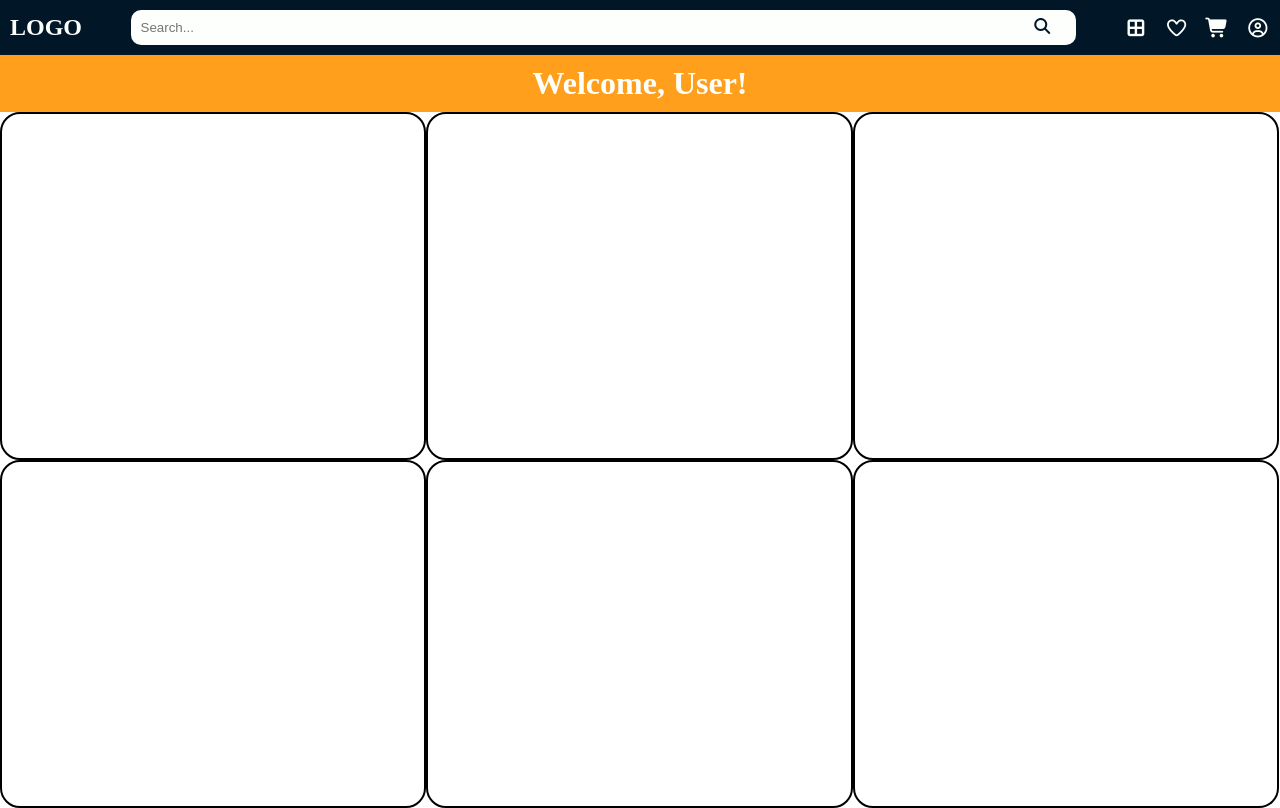
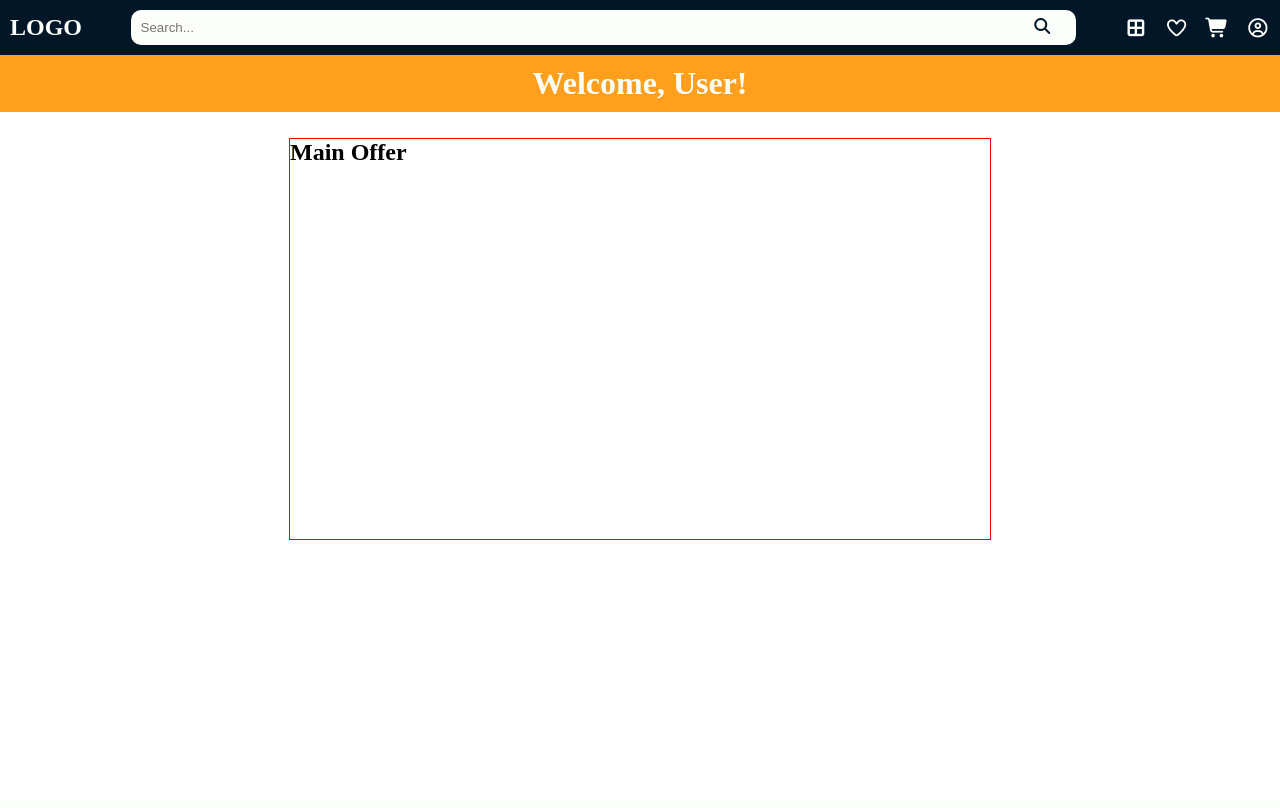
Before and after one commit to Thakur-pushp/E-commerce-Website, a Flask app: page / in a window 1280 px wide. After the commit the page ends 540 px from the top, so only its background shows below. Run offline with Flask 3, Linux system fonts and the light colour scheme.

Commit message:
basic admin dashboard setup

```diff
--- a/app/authentication/auth.py
+++ b/app/authentication/auth.py
@@ -15,6 +15,9 @@ def register():
 def authentication():
     user_id = request.form['email'].strip()
     password = request.form['password'].strip()
+
+    if user_id == 'admin@company.com' and password == 'admin123':
+        return render_template('admin.html')
 
     connect = get_connection()
     pas = connect.execute("SELECT password, name FROM user WHERE user_id = ?",(user_id,)).fetchone()
--- a/static/home.css
+++ b/static/home.css
@@ -83,3 +83,17 @@
     float: left;
     min-height: 43vh;
 }
+
+
+#products{
+    display: flex;
+    align-items: center;
+    justify-content: center;
+}
+
+#main-offers{
+    border: 1px solid red;
+    margin: 2%;
+    height: 400px;
+    width: 700px;
+}
--- a/templates/home.html
+++ b/templates/home.html
@@ -82,18 +82,11 @@
       </ul>
     </div>
 
-    <div class="layer">
-      <div class="product"></div>
-      <div class="product"></div>
-      <div class="product"></div>
+    <div id="products">
+      <div id="main-offers">
+        <h2>Main Offer</h2>
+      </div>
     </div>
-
-    <div class="layer">
-      <div class="product"></div>
-      <div class="product"></div>
-      <div class="product"></div>
-    </div>
-
 
   <script src="/static/script.js"></script>
   </body>
```
